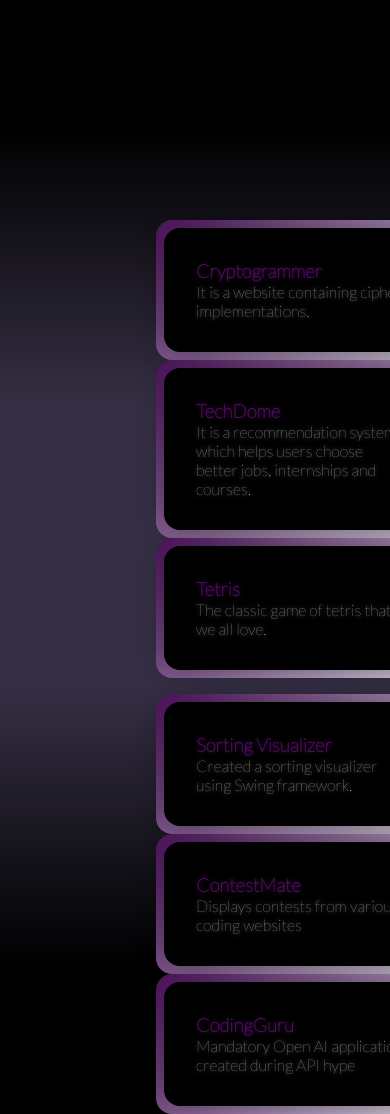
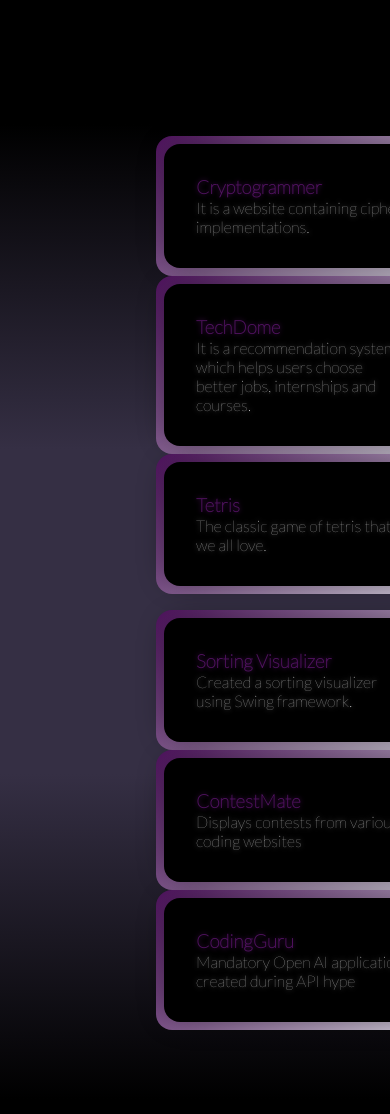
Before and after one commit to shadowasphodel2919/shadowasphodel2919.github.io, a website built with Vite: page index.html in a window 390 px wide. Shown: the part 720-1834 px from the top of the page. Built offline with nearby package versions, Linux system fonts and the light colour scheme; no server answers; files whose address does not match are found by name.

Commit message:
added padding

```diff
--- a/style.css
+++ b/style.css
@@ -148,6 +148,7 @@
 
   .project-banner{
     height: auto;
+    padding-bottom: 300px;
   }
 }
 
```
